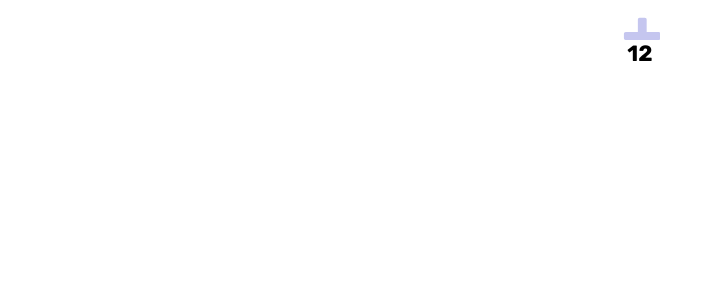
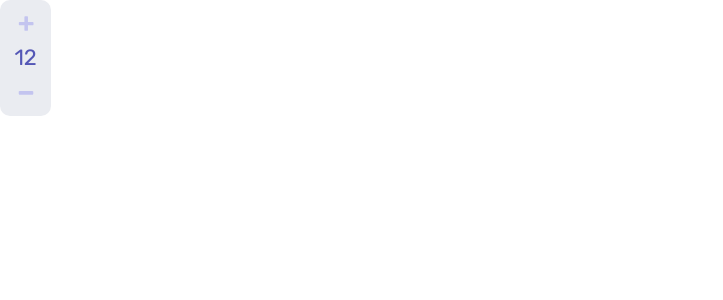
Before and after one commit to Puppychan/InteractiveComments, a React (Vite) app in the folder InteractiveComments/: page / in a window 1280 px wide. Shown: the top 300 px of the page, without its empty margins (0-723 px from the left). Built offline with nearby package versions, Linux system fonts and the light colour scheme.

Commit message:
done vote comment

```diff
--- a/InteractiveComments/index.html
+++ b/InteractiveComments/index.html
@@ -8,7 +8,7 @@
     <!-- font -->
     <link rel="preconnect" href="https://fonts.googleapis.com">
     <link rel="preconnect" href="https://fonts.gstatic.com" crossorigin>
-    <link href="https://fonts.googleapis.com/css2?family=Rubik:wght@400;500;700&display=swap" rel="stylesheet">
+    <link href="https://fonts.googleapis.com/css2?family=Rubik:wght@300;400;500;700&display=swap" rel="stylesheet">
 
     <title>Vite + React</title>
   </head>
--- a/InteractiveComments/src/App.jsx
+++ b/InteractiveComments/src/App.jsx
@@ -1,17 +1,17 @@
-import { useState } from 'react'
+import { useState, useContext } from 'react'
 import GlobalStyled from './Style/GlobalStyled'
-
+import {CommentsContext} from "./Helpers/Contexts"
 import JsonData from "./Resources/data.json"
 import Vote from './Components/Vote/Vote'
 
 function App() {
-  const [count, setCount] = useState(0)
+  const [comments, setComments] = useState(JsonData.comments)
 
   return (
-    <div className="App">
+    <CommentsContext.Provider value={{comments, setComments}}>
       <GlobalStyled />
-      <Vote score={JsonData.comments[0].score}></Vote>
-    </div>
+      <Vote id={1} score={JsonData.comments[0].score}></Vote>
+    </CommentsContext.Provider>
   )
 }
 
--- a/InteractiveComments/src/Components/Avatar/Avatar.style.jsx
+++ b/InteractiveComments/src/Components/Avatar/Avatar.style.jsx
@@ -1,7 +1,7 @@
 import styled from "styled-components";
 import * as constStyle from "../../Style/ConstantStyled"
 
-const avatarSize = constStyle.SIZE.avatar
+const avatarSize = constStyle.AVATAR.sizes
 
 export const AvatarStyle = styled.img`
     width: ${avatarSize.desktop};
--- a/InteractiveComments/src/Components/Buttons/Buttons.style.jsx
+++ b/InteractiveComments/src/Components/Buttons/Buttons.style.jsx
@@ -1,6 +1,6 @@
 import styled from "styled-components";
 
-export const ImageButton = styled.button`
+export const Button = styled.button`
     width: ${props => props.width.desktop};
     height: ${props => props.height.desktop};
 
@@ -9,4 +9,17 @@ export const ImageButton = styled.button`
     background-position: center;
     background-repeat: no-repeat;
     background-size: contain;
+    &:not([disabled]):hover {
+        cursor: pointer;
+    }
+    &:disabled {
+        opacity: 0.5;
+        cursor: default;
+    }
 `
+export const ImageButton = styled(Button)`
+    fill: ${props => props.colorBtn};
+    &:not([disabled]):hover {
+      fill: ${props => props.colorBtnHover};
+    }
+`
--- /dev/null
+++ b/InteractiveComments/src/Components/Buttons/VoteButton.jsx
@@ -0,0 +1,17 @@
+import React from 'react'
+import { ImageButton } from './Buttons.style'
+const VoteButton = ({colors, size, icon, onClick, disabled=false}) => {
+  return (
+    <ImageButton
+    colorBtn={colors.btn}
+    colorBtnHover={colors.btnHover}
+    onClick={onClick}
+    width={size}
+    height={size}
+    disabled={disabled}>
+        {icon}
+    </ImageButton>
+  )
+}
+
+export default VoteButton
--- a/InteractiveComments/src/Components/Containers/VoteContainer.style.jsx
+++ b/InteractiveComments/src/Components/Containers/VoteContainer.style.jsx
@@ -1,18 +1,25 @@
 import styled from "styled-components";
 
 import { FlexCenterColumn } from "../../Style/GeneralStyled";
+import { CORNER_RADIUS } from "../../Style/ConstantStyled";
 
 const VoteContainer = styled.div`
   ${FlexCenterColumn}
+  gap: ${props => props.gap};
+
+  width: ${props => props.width};
+  min-width: ${props => props.minWidth.desktop};
+
+  padding: ${props => props.padding.desktop};
+  border-radius: ${CORNER_RADIUS};
+
+  color: ${props => props.colorScore};
+  background-color: ${props => props.bckColor};
+
   svg {
     width: ${props => props.widthBtn.desktop};
     height: ${props => props.heightBtn.desktop};
-    fill: blue;
-    & path {
-        display: flex;
-        justify-content: center;
-        align-items: center;
-    }
+
   }
 `
 
--- a/InteractiveComments/src/Components/Vote/Vote.jsx
+++ b/InteractiveComments/src/Components/Vote/Vote.jsx
@@ -1,24 +1,56 @@
-import React from 'react'
+import React, {useContext, useMemo, useState} from 'react'
+
+import {CommentsContext} from "../../Helpers/Contexts"
+import {findIndexById} from "../../Controllers/CommentController"
 
 import VoteContainer from '../Containers/VoteContainer.style'
-import { ImageButton } from '../Buttons/Buttons.style'
+import VoteButton from '../Buttons/VoteButton'
+import { H3 } from '../../Style/GeneralStyled'
 
 import * as constStyle from "../../Style/ConstantStyled"
 
 import { ReactComponent as MinusIcon } from "../../assets/icon-minus.svg"
 import { ReactComponent as PlusIcon } from "../../assets/icon-plus.svg"
 
-const Vote = ({score}) => {
-    const buttonSize = constStyle.SIZE.votingBtn
-    const plusImg = constStyle.getImgUrl("icon", "plus")
-    const minusImg = constStyle.getImgUrl("icon", "minus")
+const Vote = ({id}) => {
+  const {comments, setComments} = useContext(CommentsContext)
+  const index = useMemo(() => findIndexById(comments, id))
+  const [score, setScore] = useState(comments[index].score)
+
+  const vote = constStyle.VOTE
+    const buttonSize = vote.sizes.votingBtn
+    const fontSize = vote.sizes.font
+    const colors = vote.colors
+
+    const increase = () => {
+      const updatedComments = [...comments]
+      updatedComments[index].score = score + 1
+      setComments(updatedComments)
+      setScore(score + 1)
+    }
+
+    const decrease = () => {
+      if (score != 0) {
+        const updatedComments = [...comments]
+        updatedComments[index].score = score - 1
+        setComments(updatedComments)
+        setScore(score - 1)
+      }
+    }
 
   return (
-    <VoteContainer widthBtn={buttonSize} heightBtn={buttonSize}>
-
-        <PlusIcon />
-        <h3>{score}</h3>
-
+    <VoteContainer
+      widthBtn={buttonSize}
+      heightBtn={buttonSize}
+      minWidth={vote.sizes.width}
+      width={`${String(score).length * parseInt(fontSize.desktop)}em`}
+      padding={vote.padding}
+      gap={vote.gap}
+      colorScore={colors.score}
+      bckColor={colors.bck}>
+        <VoteButton colors={colors} size={buttonSize} onClick={increase} icon={<PlusIcon/>}/>
+        <H3>{score}</H3>
+        <VoteButton disabled={score==0} colors={colors} size={buttonSize} onClick={decrease} icon={<MinusIcon/>}/>
     </VoteContainer>
   )
 }
--- /dev/null
+++ b/InteractiveComments/src/Controllers/CommentController.js
@@ -0,0 +1,5 @@
+
+export function findIndexById(arr, id) {
+
+    return arr.findIndex((element) => element.id == id)
+}
--- /dev/null
+++ b/InteractiveComments/src/Helpers/Contexts.jsx
@@ -0,0 +1,3 @@
+import { createContext } from "react";
+
+export const CommentsContext = createContext()
--- a/InteractiveComments/src/Style/ConstantStyled.js
+++ b/InteractiveComments/src/Style/ConstantStyled.js
@@ -9,16 +9,45 @@ const veryLightGray = "hsl(228, 33%, 97%)"
 const white = "hsl(0, 0%, 100%)"
 
 export const COLORS = {
+    vote: {
+        btn: lightGrayishBlue,
+        btnHover: moderateBlue,
+        score: moderateBlue,
+        bck: lightGray
+    }
 }
 
-// SIZE
-export const SIZE = {
-    avatar: {
+export const LIGHT_FONT = 400;
+export const REGULAR_FONT = 500;
+export const BOLD_FONT = 700;
+
+export const CORNER_RADIUS = "10px";
+
+
+export const VOTE = {
+    sizes: {
+        width: {
+            desktop: "4%"
+        },
+        votingBtn: {
+            desktop: "1rem"
+        },
+        font: {
+            desktop: "1.17em" // temporary
+        }
+    },
+    gap: "0.7em",
+    colors: COLORS.vote,
+    padding: {
+        desktop: "0.8em 0.6em"
+    }
+}
+
+export const AVATAR = {
+    sizes: {
         desktop: "3.9rem"
     },
-    votingBtn: {
-        desktop: "2.5rem"
-    }
+
 }
 
 // URL
--- a/InteractiveComments/src/Style/GeneralStyled.js
+++ b/InteractiveComments/src/Style/GeneralStyled.js
@@ -1,5 +1,5 @@
 import styled, {css} from "styled-components";
-
+import * as constStyle from "./ConstantStyled"
 export const FlexCenter = css`
     display: flex;
     justify-content: center;
@@ -9,3 +9,8 @@ export const FlexCenterColumn = css`
     ${FlexCenter}
     flex-direction: column;
 `
+
+export const H3 = styled.h3`
+    font-weight: ${ ({weight}) => weight || constStyle.LIGHT_FONT};
+    color: ${props => props.color};
+`
--- a/InteractiveComments/src/Style/GlobalStyled.js
+++ b/InteractiveComments/src/Style/GlobalStyled.js
@@ -8,7 +8,6 @@ const GlobalStyled = createGlobalStyle`
     }
     #root {
         font-family: 'Rubik', sans-serif;
-        font-size: 1rem;
         font-size: clamp(1rem, 0.94rem + 0.30000000000000004vw, 1.3rem);
     }
 `
```
Also changed, not shown: InteractiveComments/src/assets/icon-plus.svg.
